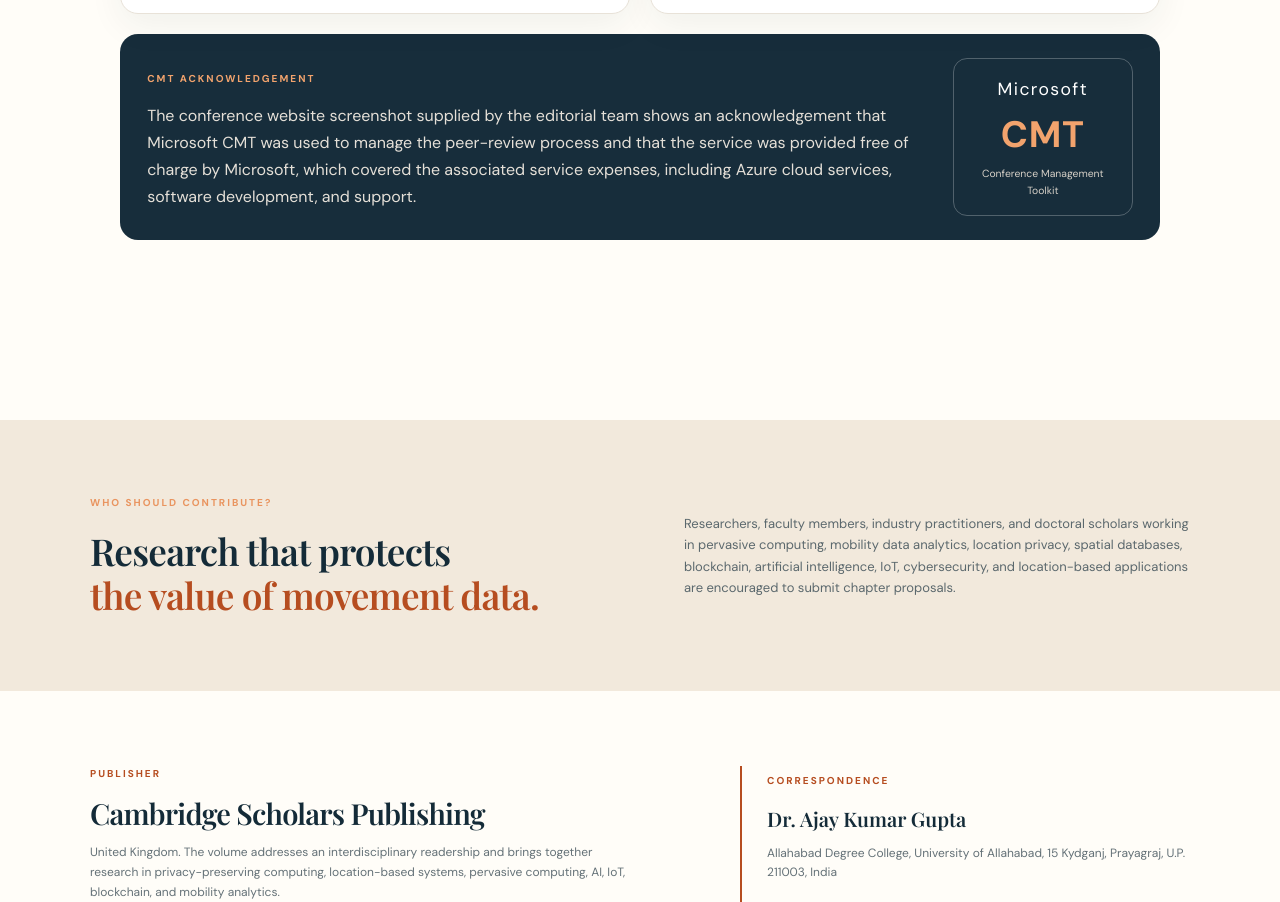
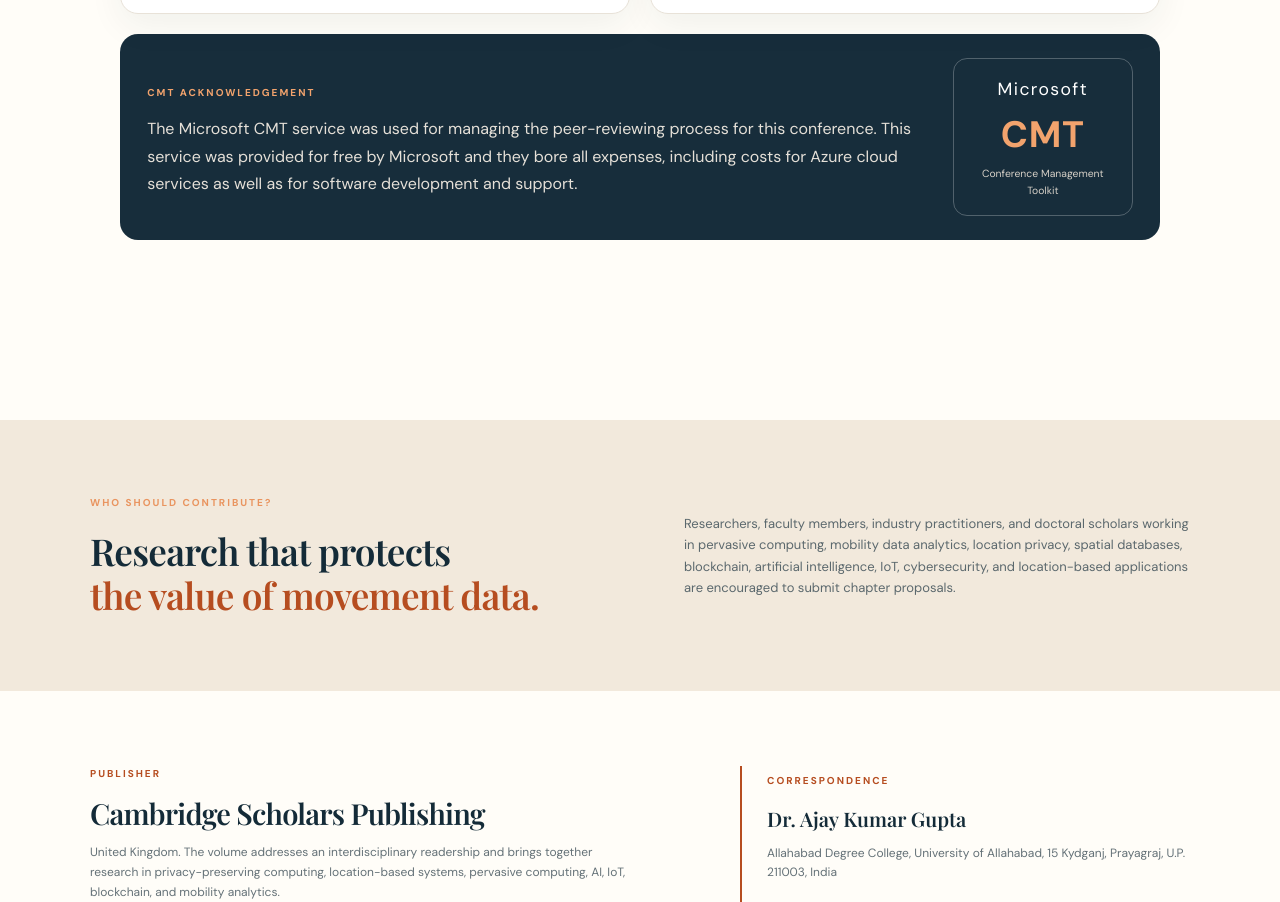
Before and after one commit to mmmutravi/trajectory-privacy-book, a plain HTML site: page index.html in a window 1280 px wide. Shown: the part 5749-6651 px from the top of the page. Drawn offline with nearby package versions, Linux system fonts and the light colour scheme.

Commit message:
Update index.html

```diff
--- a/index.html
+++ b/index.html
@@ -97,7 +97,7 @@
             <div class="process-actions"><a class="button button-dark" href="https://cmt3.research.microsoft.com/User/Register" target="_blank" rel="noopener">Create CMT account ↗</a><a class="button button-outline" href="https://cmt3.research.microsoft.com/User/Login" target="_blank" rel="noopener">Sign in to CMT ↗</a></div>
           </article>
         </div>
-        <aside class="cmt-ack"><div><span class="section-kicker">CMT ACKNOWLEDGEMENT</span><p>The conference website screenshot supplied by the editorial team shows an acknowledgement that Microsoft CMT was used to manage the peer-review process and that the service was provided free of charge by Microsoft, which covered the associated service expenses, including Azure cloud services, software development, and support.</p></div><div class="cmt-ack-label">Microsoft<br><b>CMT</b><small>Conference Management Toolkit</small></div></aside>
+        <aside class="cmt-ack"><div><span class="section-kicker">CMT ACKNOWLEDGEMENT</span><p>The Microsoft CMT service was used for managing the peer-reviewing process for this conference. This service was provided for free by Microsoft and they bore all expenses, including costs for Azure cloud services as well as for software development and support.</p></div><div class="cmt-ack-label">Microsoft<br><b>CMT</b><small>Conference Management Toolkit</small></div></aside>
       </section>
     </section>
 
```
